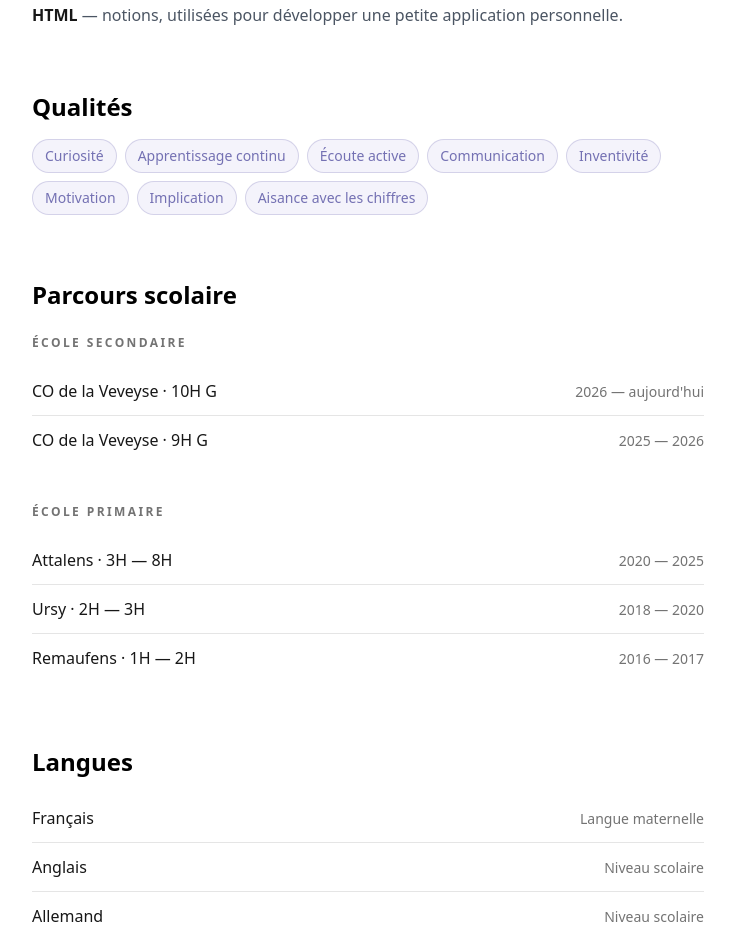
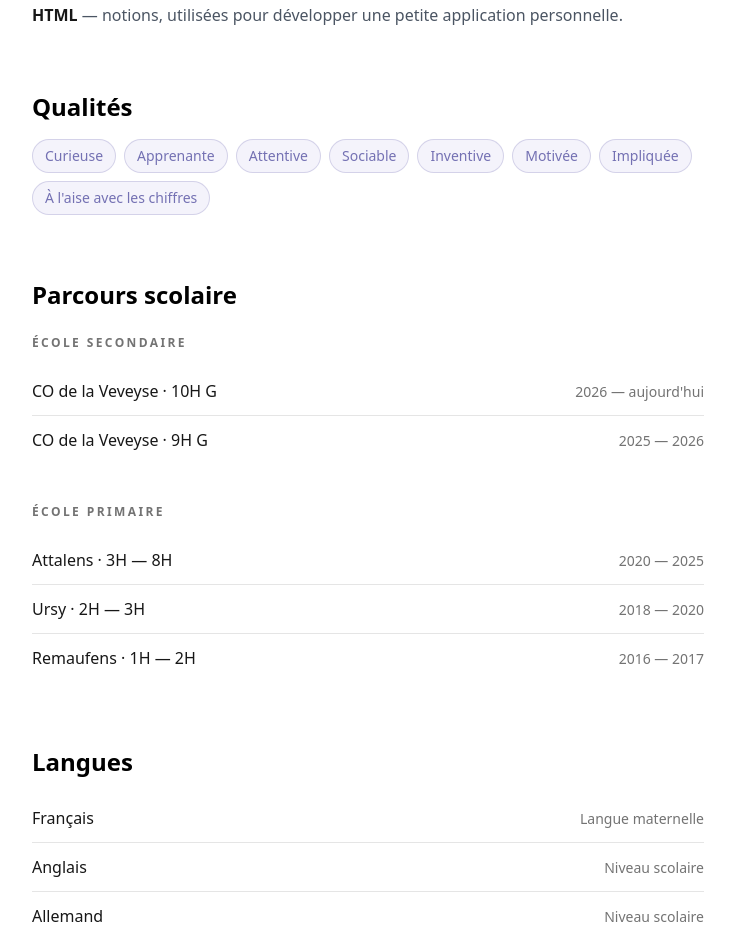
Before and after one commit to maloedecastel-byte/maloedecastel-byte.github.io, an Astro site: page /a-propos in a window 1280 px wide. Shown: the part 1215-2154 px from the top of the page, without its empty margins (272-1007 px from the left). Built offline with nearby package versions, Linux system fonts and the light colour scheme; Astro itself is replaced by a stand-in of ours.

Commit message:
Passe les qualités en adjectifs féminins

```diff
--- a/src/pages/a-propos.astro
+++ b/src/pages/a-propos.astro
@@ -106,14 +106,14 @@ const primaire = parcours.filter((etape) => etape.niveau === "École primaire");
     <div class="mt-4 flex flex-wrap gap-2">
       {
         [
-          "Curiosité",
-          "Apprentissage continu",
-          "Écoute active",
-          "Communication",
-          "Inventivité",
-          "Motivation",
-          "Implication",
-          "Aisance avec les chiffres",
+          "Curieuse",
+          "Apprenante",
+          "Attentive",
+          "Sociable",
+          "Inventive",
+          "Motivée",
+          "Impliquée",
+          "À l'aise avec les chiffres",
         ].map((competence) => (
           <span class="rounded-full border border-accent/25 bg-accent-soft px-3 py-1.5 text-sm text-accent dark:border-accent/30 dark:bg-accent-night dark:text-accent-light">
             {competence}
--- a/src/pages/index.astro
+++ b/src/pages/index.astro
@@ -16,14 +16,14 @@ const langues = [
 const interets = ["Lecture", "Dessin", "Jeux vidéo"];
 
 const qualites = [
-	"Curiosité",
-	"Apprentissage continu",
-	"Écoute active",
-	"Communication",
-	"Inventivité",
-	"Motivation",
-	"Implication",
-	"Aisance avec les chiffres",
+	"Curieuse",
+	"Apprenante",
+	"Attentive",
+	"Sociable",
+	"Inventive",
+	"Motivée",
+	"Impliquée",
+	"À l'aise avec les chiffres",
 ];
 ---
 
```
Also changed, not shown: public/cv.html (+8 -8 lines).
